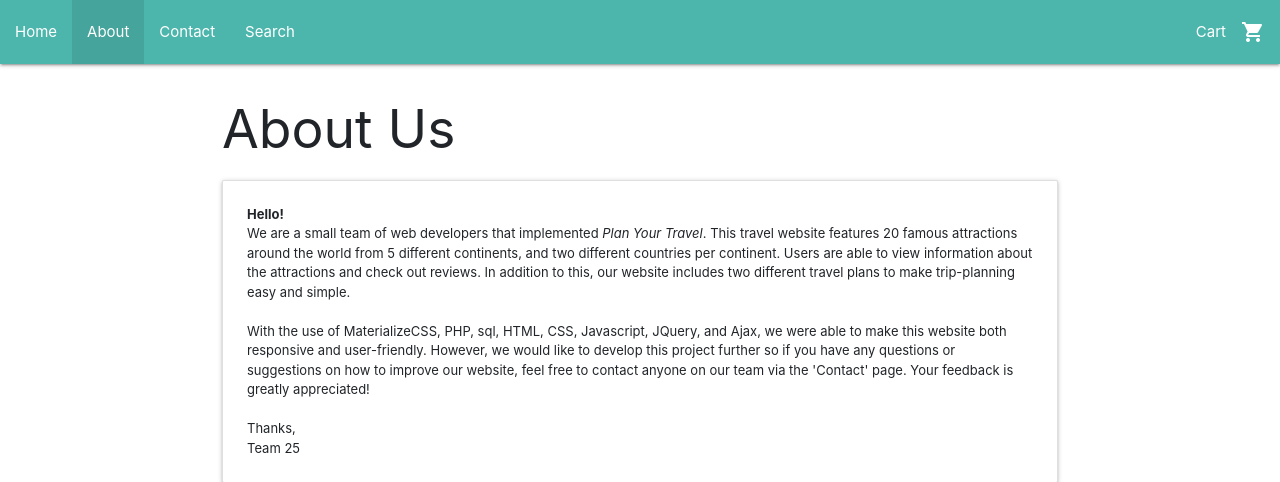
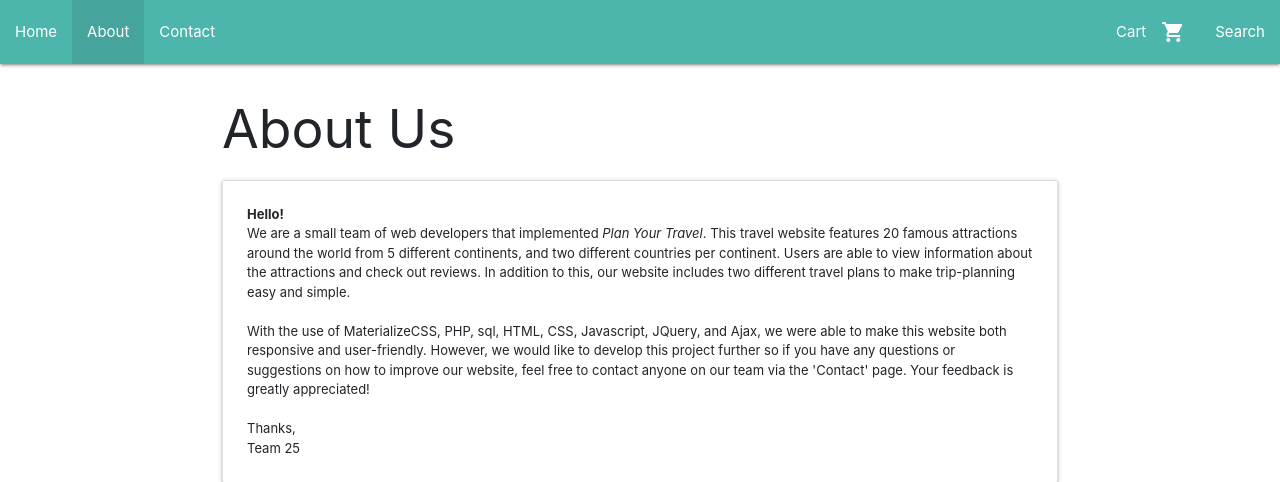
Before and after one commit to gelamari/cps630, a PHP site: page /about.php in a window 1280 px wide. Shown: the top 482 px of the page. Run offline with PHP 8.4, Linux system fonts and the light colour scheme; some libraries are stand-ins or nearby versions.

Commit message:
moved search in navbar to right

```diff
--- a/Project/assets/includes/nav.php
+++ b/Project/assets/includes/nav.php
@@ -9,7 +9,7 @@
             <li id="home"><a href="homepage.php">Home</a></li>
             <li id="about"><a href="about.php">About</a></li>
             <li id="contact" class=><a href="contact.php">Contact</a></li>
-            <li id="search"><a class="modal-trigger" href="#modal1">Search</a></li>
+            <li class="right" id="search"><a class="modal-trigger" href="#modal1" style="float: right">Search</a></li>
             <li class="right"><a href="cart.php"><i class="material-icons right">shopping_cart</i>Cart</a></li>
       </ul>
     </div>
```
